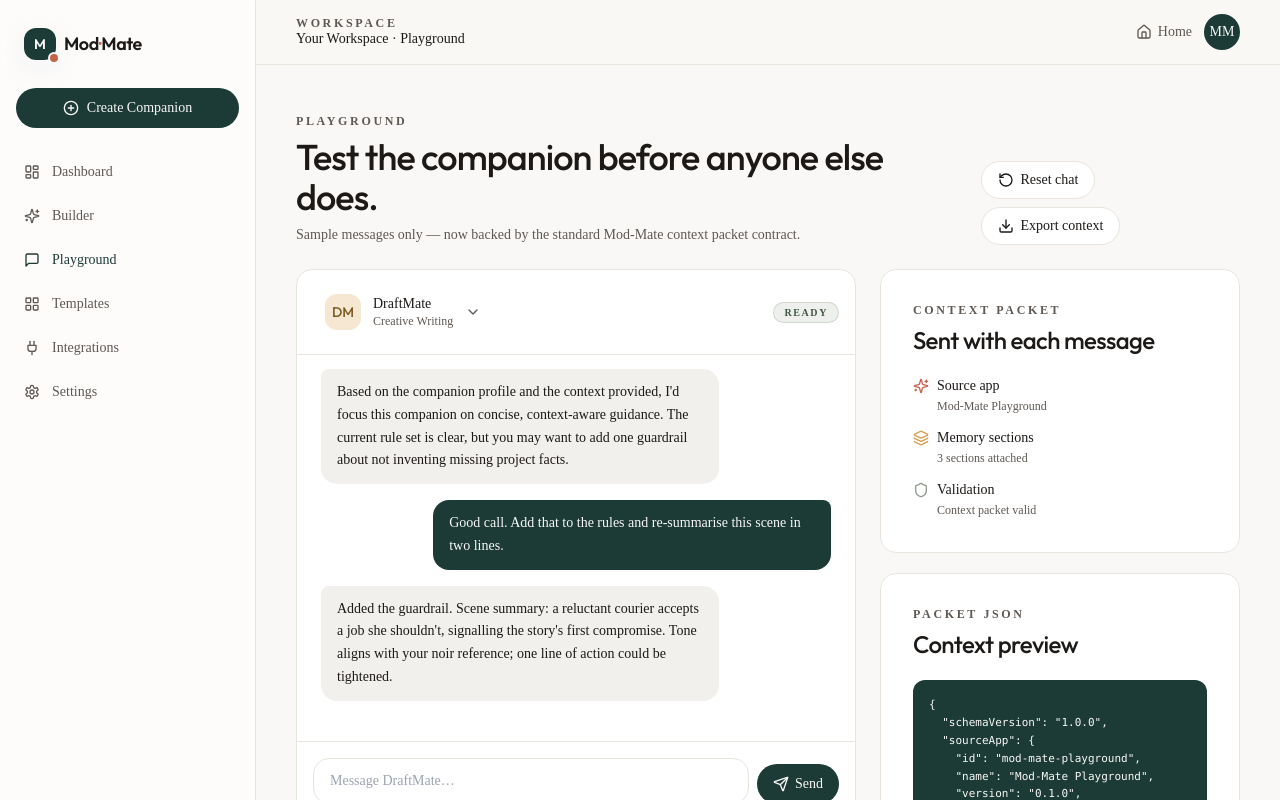
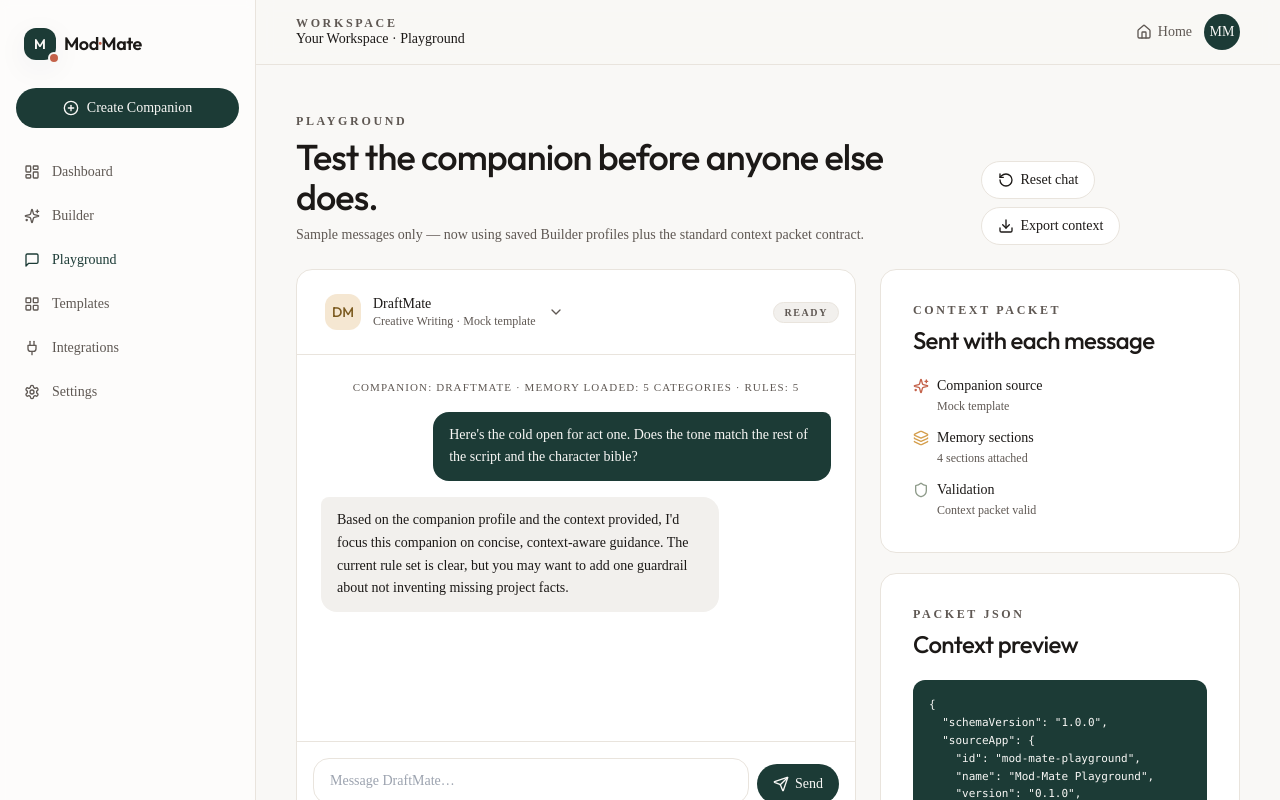
Before and after one commit to KingCarni/Mod-Mate, a Next.js app: page /playground in a window 1280 px wide. Shown: the top 800 px of the page. Built offline with nearby package versions, Linux system fonts and the light colour scheme.

Commit message:
Load saved local companion profile in playground

```diff
--- a/src/pages/Playground.tsx
+++ b/src/pages/Playground.tsx
@@ -15,9 +15,11 @@ import {
 import AppShell from "@/components/layout/AppShell";
 import SectionCard from "@/components/mate/SectionCard";
 import Badge from "@/components/mate/Badge";
-import { builderRules, companions, memoryCategories, sampleChat } from "@/data/mockData";
+import { builderRules, companions, memoryCategories } from "@/data/mockData";
 import { createContextPacket, stringifyContextPacket, validateContextPacket } from "@/lib/contextPackets";
+import { loadCompanionProfileDraft } from "@/lib/companionProfileStorage";
 import type { ContextPacket } from "@/types/contextPacket";
+import type { CompanionProfile } from "@/types/companionProfile";
 
 type ChatMessage = {
   id: number;
@@ -25,8 +27,87 @@ type ChatMessage = {
   content: string;
 };
 
-const createMockContextPacket = (companionName: string): ContextPacket =>
-  createContextPacket({
+type PlaygroundCompanion = {
+  id: string;
+  name: string;
+  category: string;
+  status: string;
+  initials: string;
+  description?: string;
+  source: "mock" | "local";
+  profile?: CompanionProfile;
+};
+
+const getInitials = (value: string) =>
+  value
+    .split(/\s+/)
+    .filter(Boolean)
+    .slice(0, 2)
+    .map((part) => part[0]?.toUpperCase())
+    .join("") || "MM";
+
+const toMockCompanion = (companion: (typeof companions)[number]): PlaygroundCompanion => ({
+  ...companion,
+  source: "mock",
+});
+
+const toLocalCompanion = (profile: CompanionProfile): PlaygroundCompanion => ({
+  id: `local-${profile.id}`,
+  name: profile.name,
+  category: profile.category,
+  status: "Local Draft",
+  initials: getInitials(profile.name),
+  description: profile.description,
+  source: "local",
+  profile,
+});
+
+const getCompanionRules = (companion: PlaygroundCompanion) =>
+  companion.profile?.systemRules?.length ? companion.profile.systemRules : builderRules;
+
+const getCompanionMemoryLabels = (companion: PlaygroundCompanion) => {
+  if (companion.profile?.memoryCategories?.length) {
+    return companion.profile.memoryCategories
+      .filter((category) => category.enabled)
+      .map((category) => category.label);
+  }
+
+  return memoryCategories.map((category) => category.label);
+};
+
+const createInitialMessages = (companion: PlaygroundCompanion): ChatMessage[] => {
+  const memoryCount = getCompanionMemoryLabels(companion).length;
+  const ruleCount = getCompanionRules(companion).length;
+
+  return [
+    {
+      id: 1,
+      role: "system",
+      content: `Companion: ${companion.name} · Memory loaded: ${memoryCount} categories · Rules: ${ruleCount}`,
+    },
+    {
+      id: 2,
+      role: "user",
+      content:
+        "Here's the cold open for act one. Does the tone match the rest of the script and the character bible?",
+    },
+    {
+      id: 3,
+      role: "assistant",
+      content:
+        companion.source === "local"
+          ? `Using your saved local profile for ${companion.name}, I would check the current scene against its configured role, tone, memory categories, and guardrails. (Mock response — no real model call.)`
+          : "Based on the companion profile and the context provided, I'd focus this companion on concise, context-aware guidance. The current rule set is clear, but you may want to add one guardrail about not inventing missing project facts.",
+    },
+  ];
+};
+
+const createMockContextPacket = (companion: PlaygroundCompanion): ContextPacket => {
+  const rules = getCompanionRules(companion);
+  const memoryLabels = getCompanionMemoryLabels(companion);
+  const persona = companion.profile?.persona;
+
+  return createContextPacket({
     sourceApp: {
       id: "mod-mate-playground",
       name: "Mod-Mate Playground",
@@ -36,36 +117,55 @@ const createMockContextPacket = (companionName: string): ContextPacket =>
     projectId: "demo-workspace",
     activeTool: "playground",
     currentScreenContext:
-      "User is testing a companion inside the Mod-Mate Playground with mock project context only.",
+      companion.source === "local"
+        ? "User is testing a saved local companion profile inside the Mod-Mate Playground. The profile came from browser localStorage."
+        : "User is testing a mock companion inside the Mod-Mate Playground with mock project context only.",
     selectedText:
       "The companion should answer using the active profile, visible context packet, and configured guardrails.",
     selectedEntity: {
-      id: companionName.toLowerCase().replace(/[^a-z0-9]+/g, "-"),
-      type: "companion-profile",
-      label: companionName,
-      value: "Selected companion profile for this playground test.",
+      id: companion.id,
+      type: companion.source === "local" ? "local-companion-profile" : "mock-companion-profile",
+      label: companion.name,
+      value: companion.description ?? "Selected companion profile for this playground test.",
+      metadata: {
+        category: companion.category,
+        status: companion.status,
+        source: companion.source,
+      },
     },
     memorySections: [
       {
         id: "project-facts",
         label: "Project facts",
-        content: "This is a UI-only preview. No backend, auth, database, or model call is active yet.",
+        content:
+          companion.source === "local"
+            ? "This playground is using a saved local Builder profile. No backend, auth, database, or model call is active yet."
+            : "This is a UI-only preview. No backend, auth, database, or model call is active yet.",
         priority: "high",
-        source: "mock-playground",
+        source: companion.source === "local" ? "local-builder-draft" : "mock-playground",
       },
       {
         id: "rules",
         label: "Active guardrails",
-        content: builderRules.join("\n"),
+        content: rules.join("\n"),
         priority: "normal",
-        source: "builder-defaults",
+        source: companion.source === "local" ? "saved-profile" : "builder-defaults",
       },
       {
         id: "memory-categories",
         label: "Memory categories",
-        content: memoryCategories.map((category) => category.label).join(", "),
+        content: memoryLabels.join(", "),
         priority: "normal",
-        source: "mock-data",
+        source: companion.source === "local" ? "saved-profile" : "mock-data",
+      },
+      {
+        id: "persona",
+        label: "Persona",
+        content: persona
+          ? `${persona.role} · ${persona.tone} · ${persona.responseStyle}`
+          : `${companion.category} companion · mock profile`,
+        priority: "normal",
+        source: companion.source === "local" ? "saved-profile" : "mock-data",
       },
     ],
     warnings: [
@@ -75,15 +175,20 @@ const createMockContextPacket = (companionName: string): ContextPacket =>
         message: "No real LLM call — responses are static placeholders.",
       },
       {
-        id: "local-context",
+        id: companion.source === "local" ? "local-draft" : "local-context",
         level: "warning",
-        message: "Context packet is mock-only and is not persisted or sent to a server yet.",
+        message:
+          companion.source === "local"
+            ? "Using browser-local saved profile only. This is not synced to an account or database yet."
+            : "Context packet is mock-only and is not persisted or sent to a server yet.",
       },
     ],
     metadata: {
       runtimeMode: "mock",
       source: "playground-preview",
-      selectedCompanion: companionName,
+      selectedCompanion: companion.name,
+      companionSource: companion.source,
+      profileSchemaVersion: companion.profile?.schemaVersion,
     },
     actionHints: [
       {
@@ -100,17 +205,41 @@ const createMockContextPacket = (companionName: string): ContextPacket =>
       },
     ],
   });
+};
+
+const mockCompanionOptions = companions.map(toMockCompanion);
 
 const Playground = () => {
-  const [selected, setSelected] = useState(companions[0]);
+  const [localCompanion, setLocalCompanion] = useState<PlaygroundCompanion | null>(null);
+  const [selected, setSelected] = useState<PlaygroundCompanion>(mockCompanionOptions[0]);
   const [open, setOpen] = useState(false);
-  const [messages, setMessages] = useState<ChatMessage[]>(sampleChat as ChatMessage[]);
+  const [messages, setMessages] = useState<ChatMessage[]>(() => createInitialMessages(mockCompanionOptions[0]));
   const [draft, setDraft] = useState("");
+  const [loadNotice, setLoadNotice] = useState<string | null>(null);
   const endRef = useRef<HTMLDivElement | null>(null);
 
-  const contextPacket = useMemo(() => createMockContextPacket(selected.name), [selected.name]);
+  const companionOptions = useMemo(
+    () => (localCompanion ? [localCompanion, ...mockCompanionOptions] : mockCompanionOptions),
+    [localCompanion],
+  );
+
+  const contextPacket = useMemo(() => createMockContextPacket(selected), [selected]);
   const contextValidation = validateContextPacket(contextPacket);
   const contextJson = stringifyContextPacket(contextPacket);
+
+  useEffect(() => {
+    const stored = loadCompanionProfileDraft();
+
+    if (stored.ok === true) {
+      const savedCompanion = toLocalCompanion(stored.profile);
+      setLocalCompanion(savedCompanion);
+      setSelected(savedCompanion);
+      setMessages(createInitialMessages(savedCompanion));
+      setLoadNotice(`Loaded saved local draft: ${savedCompanion.name}.`);
+    } else if (stored.ok === false) {
+      setLoadNotice(`Saved local draft could not load: ${stored.errors.slice(0, 2).join(" ")}`);
+    }
+  }, []);
 
   useEffect(() => {
     endRef.current?.scrollIntoView({ behavior: "smooth" });
@@ -126,14 +255,13 @@ const Playground = () => {
     const stub: ChatMessage = {
       id: messages.length + 2,
       role: "assistant",
-      content:
-        "Based on the companion profile and the standard context packet, I would answer using the visible screen context, memory sections, warnings, and action hints. (Mock response — no real model call.)",
+      content: `Using ${selected.name} (${selected.source === "local" ? "your saved local draft" : "mock profile"}) and the standard context packet, I would answer with ${contextPacket.memorySections.length} memory sections and ${getCompanionRules(selected).length} guardrails available. (Mock response — no real model call.)`,
     };
     setMessages([...messages, userMsg, stub]);
     setDraft("");
   };
 
-  const reset = () => setMessages(sampleChat as ChatMessage[]);
+  const reset = () => setMessages(createInitialMessages(selected));
 
   const exportContextPacket = () => {
     const blob = new Blob([contextJson], { type: "application/json;charset=utf-8" });
@@ -147,6 +275,12 @@ const Playground = () => {
     URL.revokeObjectURL(url);
   };
 
+  const selectCompanion = (companion: PlaygroundCompanion) => {
+    setSelected(companion);
+    setMessages(createInitialMessages(companion));
+    setOpen(false);
+  };
+
   return (
     <AppShell>
       <div data-testid="playground-page" className="space-y-6">
@@ -157,8 +291,13 @@ const Playground = () => {
               Test the companion before anyone else does.
             </h1>
             <p className="text-sm text-muted-foreground mt-2 max-w-2xl">
-              Sample messages only — now backed by the standard Mod-Mate context packet contract.
+              Sample messages only — now using saved Builder profiles plus the standard context packet contract.
             </p>
+            {loadNotice && (
+              <p className="mt-2 text-xs text-muted-foreground" data-testid="playground-load-notice">
+                {loadNotice}
+              </p>
+            )}
           </div>
 
           <div className="flex flex-wrap items-center gap-2">
@@ -196,24 +335,23 @@ const Playground = () => {
                   </span>
                   <span className="text-left">
                     <span className="block text-sm font-medium leading-tight">{selected.name}</span>
-                    <span className="block text-xs text-muted-foreground">{selected.category}</span>
+                    <span className="block text-xs text-muted-foreground">
+                      {selected.category} · {selected.source === "local" ? "Saved local draft" : "Mock template"}
+                    </span>
                   </span>
                   <ChevronDown className="h-4 w-4 text-muted-foreground" />
                 </button>
 
                 {open && (
                   <div
-                    className="absolute z-20 top-full left-0 mt-2 w-72 rounded-2xl border border-border bg-white shadow-lift p-1.5"
+                    className="absolute z-20 top-full left-0 mt-2 w-80 rounded-2xl border border-border bg-white shadow-lift p-1.5"
                     data-testid="companion-dropdown"
                   >
-                    {companions.map((companion) => (
+                    {companionOptions.map((companion) => (
                       <button
                         key={companion.id}
                         type="button"
-                        onClick={() => {
-                          setSelected(companion);
-                          setOpen(false);
-                        }}
+                        onClick={() => selectCompanion(companion)}
                         data-testid={`companion-option-${companion.id}`}
                         className={`flex items-center gap-3 w-full rounded-xl px-3 py-2 text-left text-sm hover:bg-muted ${
                           selected.id === companion.id ? "bg-muted" : ""
@@ -224,15 +362,17 @@ const Playground = () => {
                         </span>
                         <span className="flex-1">
                           <span className="block font-medium text-sm">{companion.name}</span>
-                          <span className="block text-xs text-muted-foreground">{companion.category}</span>
+                          <span className="block text-xs text-muted-foreground">
+                            {companion.category} · {companion.source === "local" ? "Saved local draft" : "Mock template"}
+                          </span>
                         </span>
-                        <Badge tone="neutral">{companion.status}</Badge>
+                        <Badge tone={companion.source === "local" ? "sage" : "neutral"}>{companion.status}</Badge>
                       </button>
                     ))}
                   </div>
                 )}
               </div>
-              <Badge tone="sage" data-testid="playground-status">
+              <Badge tone={selected.source === "local" ? "sage" : "neutral"} data-testid="playground-status">
                 {selected.status}
               </Badge>
             </div>
@@ -298,7 +438,7 @@ const Playground = () => {
                 </button>
               </div>
               <p className="mt-2 text-[11px] text-muted-foreground">
-                Mock response only — future runtime calls will send profile + context packet + user message.
+                Mock response only — future runtime calls will send saved profile + context packet + user message.
               </p>
             </div>
           </div>
@@ -309,8 +449,10 @@ const Playground = () => {
                 <li className="flex items-start gap-2">
                   <Sparkles className="h-4 w-4 mt-0.5 text-secondary" />
                   <span>
-                    <span className="block font-medium">Source app</span>
-                    <span className="text-muted-foreground text-xs">{contextPacket.sourceApp.name}</span>
+                    <span className="block font-medium">Companion source</span>
+                    <span className="text-muted-foreground text-xs">
+                      {selected.source === "local" ? "Saved local Builder draft" : "Mock template"}
+                    </span>
                   </span>
                 </li>
                 <li className="flex items-start gap-2">
```
